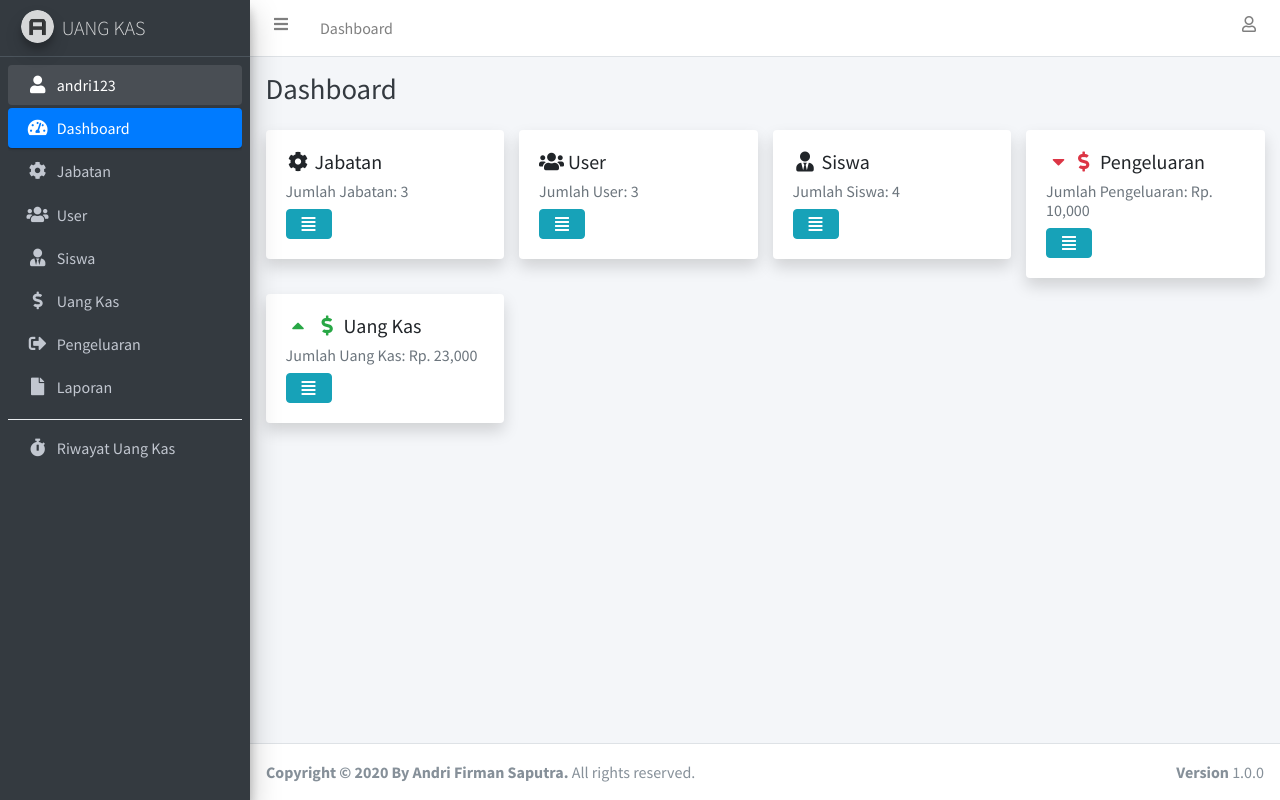
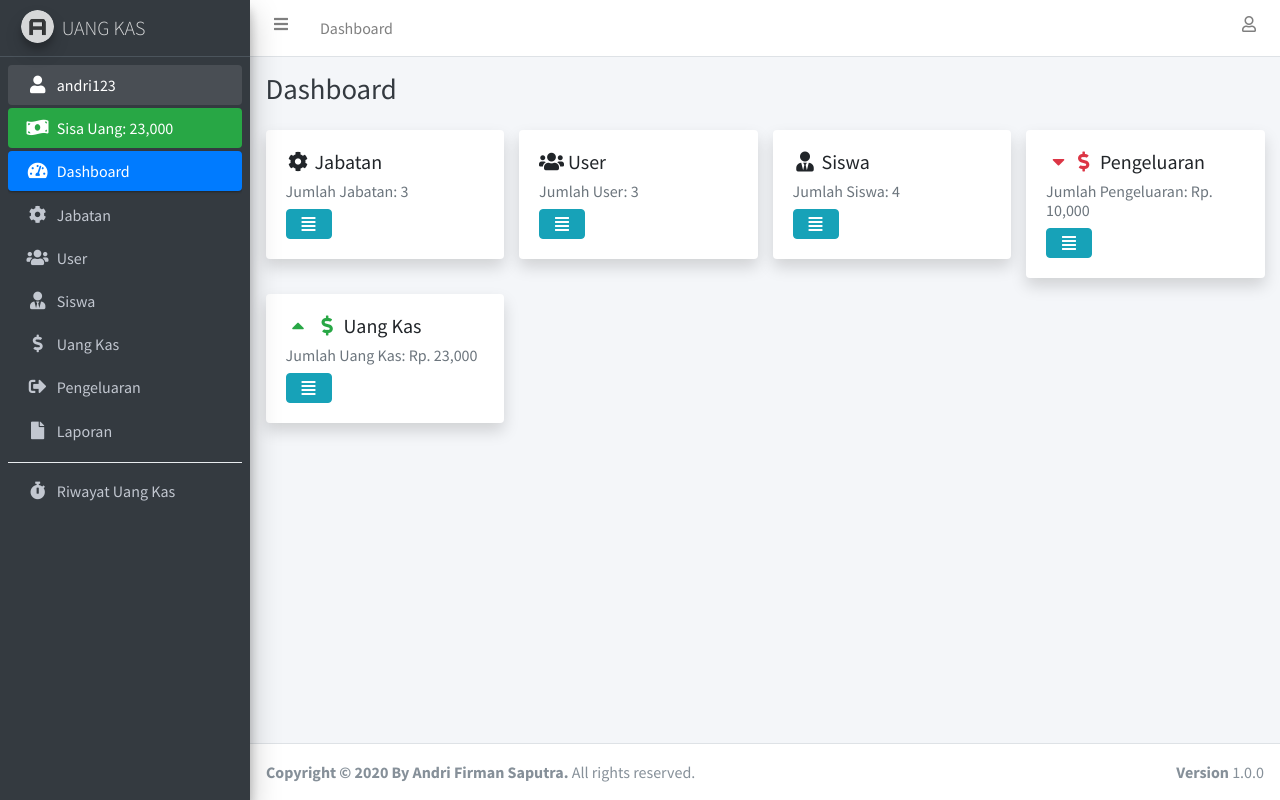
Before and after one commit to hako-975/aplikasi-uang-kas-dengan-php-native, a PHP site: page /index.php in a window 1280 px wide. Run offline with PHP 8.4, Linux system fonts and the light colour scheme; the visitor is signed in with stand-in values (Sample User, id 1); data comes from the database, SQL or seed files in the repository.

Commit message:
mengubah file sidebar.php

```diff
--- a/include/sidebar.php
+++ b/include/sidebar.php
@@ -1,5 +1,10 @@
 <?php
   $dataUser = dataUser();
+  $jml_pengeluaran = mysqli_fetch_assoc(mysqli_query($conn, "SELECT sum(jumlah_pengeluaran) as jml_pengeluaran FROM pengeluaran"));
+  $jml_pengeluaran = $jml_pengeluaran['jml_pengeluaran'];
+
+  $jml_uang_kas = mysqli_fetch_assoc(mysqli_query($conn, "SELECT sum(minggu_ke_1 + minggu_ke_2 + minggu_ke_3 + minggu_ke_4) as jml_uang_kas FROM uang_kas"));
+  $jml_uang_kas = $jml_uang_kas['jml_uang_kas'];
 ?>
 <!-- Main Sidebar Container -->
 <aside class="main-sidebar sidebar-dark-primary elevation-4">
@@ -19,6 +24,14 @@
         </li>
         <!-- Add icons to the links using the .nav-icon class
              with font-awesome or any other icon font library -->
+        <li class="nav-item">
+          <div class="bg-success nav-link text-white">
+            <i class="nav-icon fas fa-money-bill-wave"></i>
+            <p>
+              Sisa Uang: <?= number_format($jml_uang_kas - $jml_pengeluaran); ?>
+            </p>
+          </div>
+        </li>
         <li class="nav-item has-treeview menu-open">
           <a href="index.php" class="nav-link active">
             <i class="nav-icon fas fa-tachometer-alt"></i>
```
